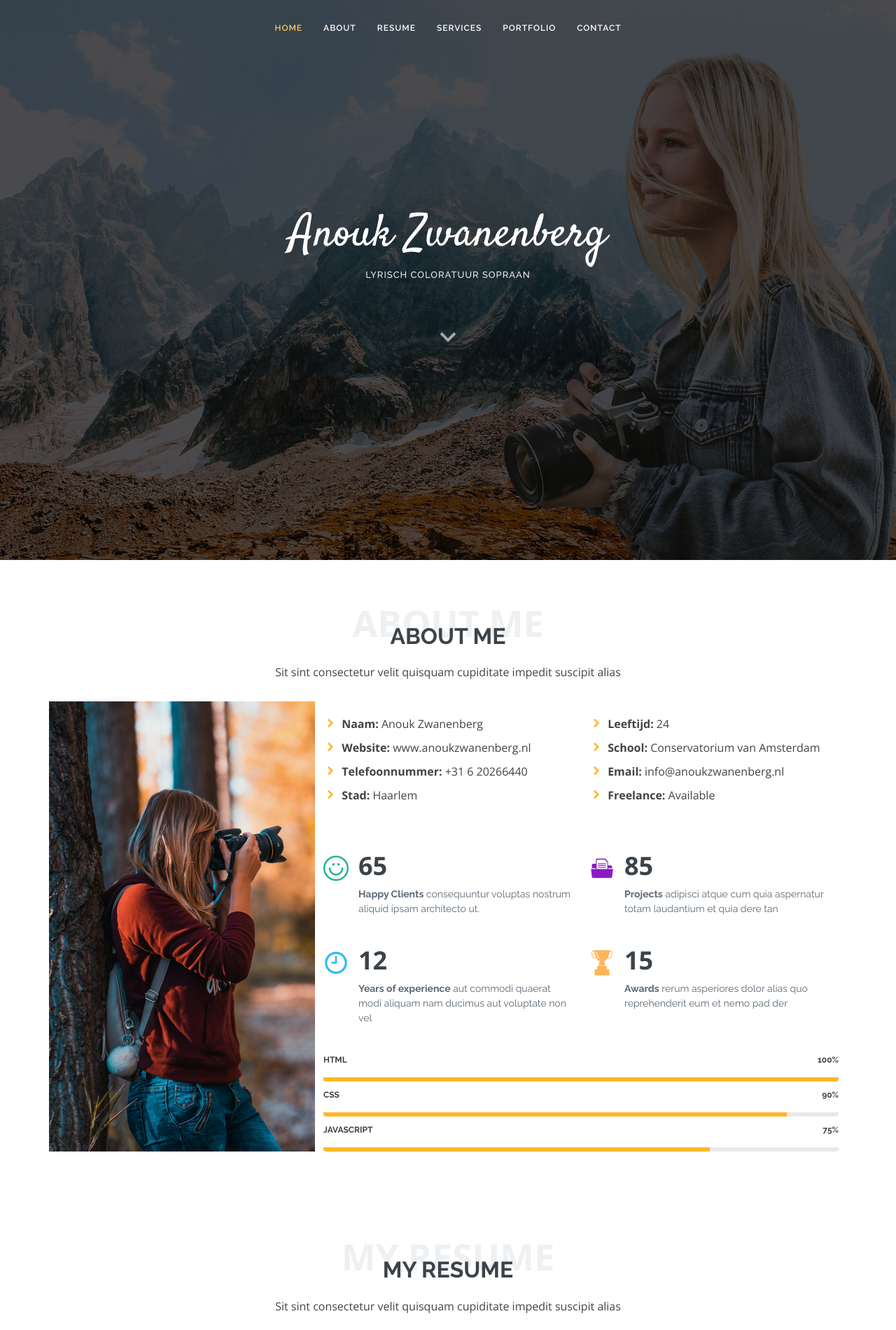
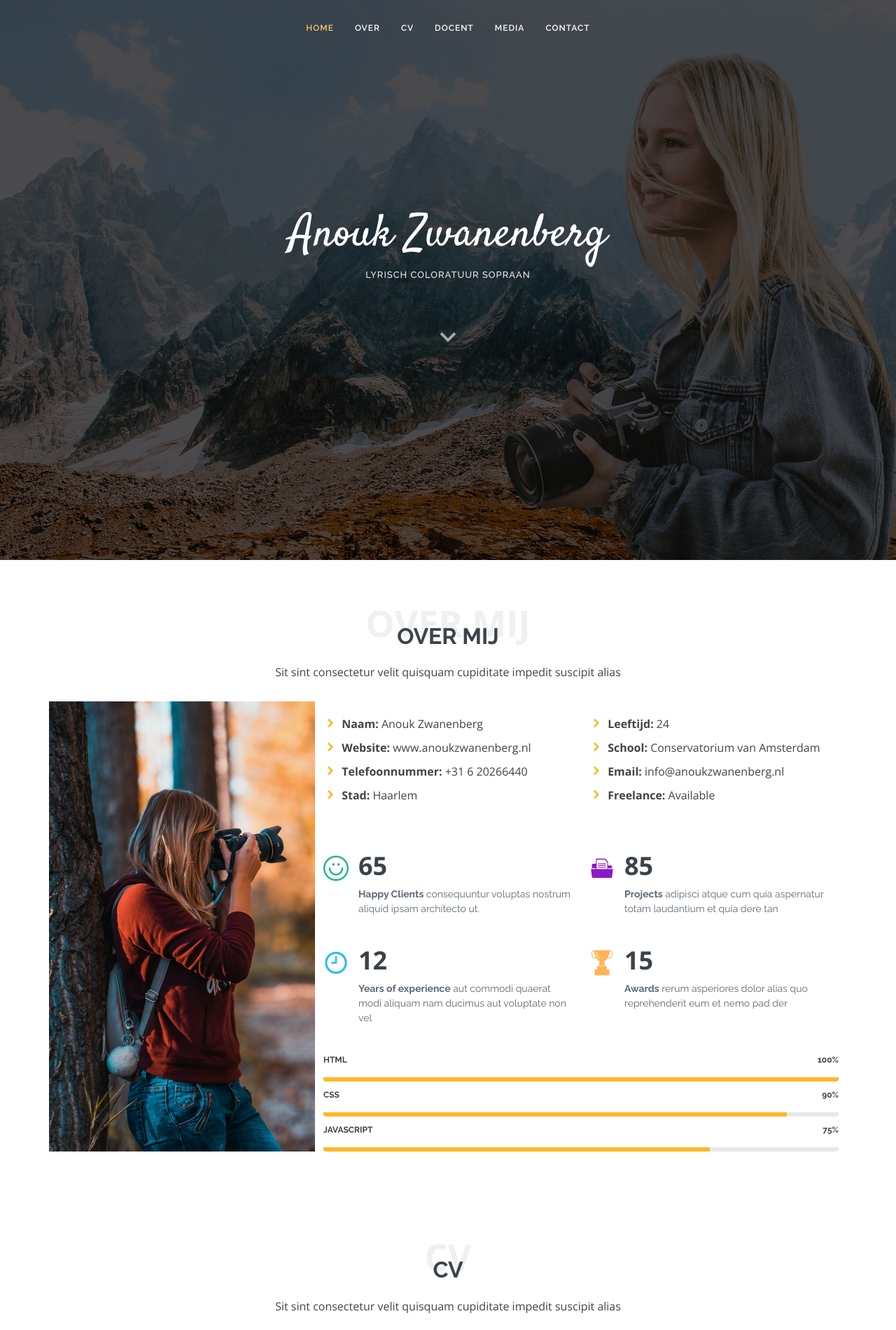
Before and after one commit to AnoukZ/anoukz.github.io, a plain HTML site: page index.html in a window 1280 px wide. Shown: the top 1900 px of the page at 70% size. Drawn offline with nearby package versions, Linux system fonts and the light colour scheme.

Commit message:
Update index.html

```diff
--- a/index.html
+++ b/index.html
@@ -42,10 +42,10 @@
     <nav class="nav-menu d-none d-lg-block">
       <ul>
         <li class="active"><a href="index.html">Home</a></li>
-        <li><a href="#about">About</a></li>
-        <li><a href="#resume">Resume</a></li>
-        <li><a href="#services">Services</a></li>
-        <li><a href="#portfolio">Portfolio</a></li>
+        <li><a href="#about">Over</a></li>
+        <li><a href="#resume">CV</a></li>
+        <li><a href="#services">Docent</a></li>
+        <li><a href="#portfolio">Media</a></li>
         <li><a href="#contact">Contact</a></li>
 
       </ul>
@@ -69,8 +69,8 @@
       <div class="container">
 
         <div class="section-title">
-          <span>About Me</span>
-          <h2>About Me</h2>
+          <span>Over mij</span>
+          <h2>Over mij</h2>
           <p>Sit sint consectetur velit quisquam cupiditate impedit suscipit alias</p>
         </div>
 
@@ -165,8 +165,8 @@
       <div class="container">
 
         <div class="section-title">
-          <span>My Resume</span>
-          <h2>My Resume</h2>
+          <span>CV</span>
+          <h2>CV</h2>
           <p>Sit sint consectetur velit quisquam cupiditate impedit suscipit alias</p>
         </div>
 
@@ -238,8 +238,8 @@
       <div class="container">
 
         <div class="section-title">
-          <span>My Services</span>
-          <h2>My Services</h2>
+          <span>Docent</span>
+          <h2>Docent</h2>
           <p>Sit sint consectetur velit quisquam cupiditate impedit suscipit alias</p>
         </div>
 
@@ -352,8 +352,8 @@
       <div class="container">
 
         <div class="section-title">
-          <span>My Portfolio</span>
-          <h2>My Portfolio</h2>
+          <span>Media</span>
+          <h2>Media</h2>
           <p>Sit sint consectetur velit quisquam cupiditate impedit suscipit alias</p>
         </div>
 
@@ -553,8 +553,8 @@
       <div class="container">
 
         <div class="section-title">
-          <span>Contact Me</span>
-          <h2>Contact Me</h2>
+          <span>Neem contact met mij op</span>
+          <h2>Neem contact met mij op</h2>
           <p>Sit sint consectetur velit quisquam cupiditate impedit suscipit alias</p>
         </div>
 
@@ -579,15 +579,15 @@
               <div class="col-md-6">
                 <div class="info-box mt-4">
                   <i class="bx bx-envelope"></i>
-                  <h3>Email Me</h3>
-                  <p>contact@example.com</p>
+                  <h3>Email Mij</h3>
+                  <p>info@anoukzwanenberg.nl</p>
                 </div>
               </div>
               <div class="col-md-6">
                 <div class="info-box mt-4">
                   <i class="bx bx-phone-call"></i>
-                  <h3>Call Me</h3>
-                  <p>+1 5589 55488 55</p>
+                  <h3>Bel mij</h3>
+                  <p>+31 6 20266440</p>
                 </div>
               </div>
             </div>
@@ -643,7 +643,7 @@
         <a href="#" class="linkedin"><i class="bx bxl-linkedin"></i></a>
       </div>
       <div class="copyright">
-        &copy; Copyright <strong><span>Anouk</span></strong>. All Rights Reserved
+        &copy; Copyright <strong><span>Anouk Zwanenberg</span></strong>. All Rights Reserved
       </div>
       <div class="credits">
         <!-- All the links in the footer should remain intact. -->
```
